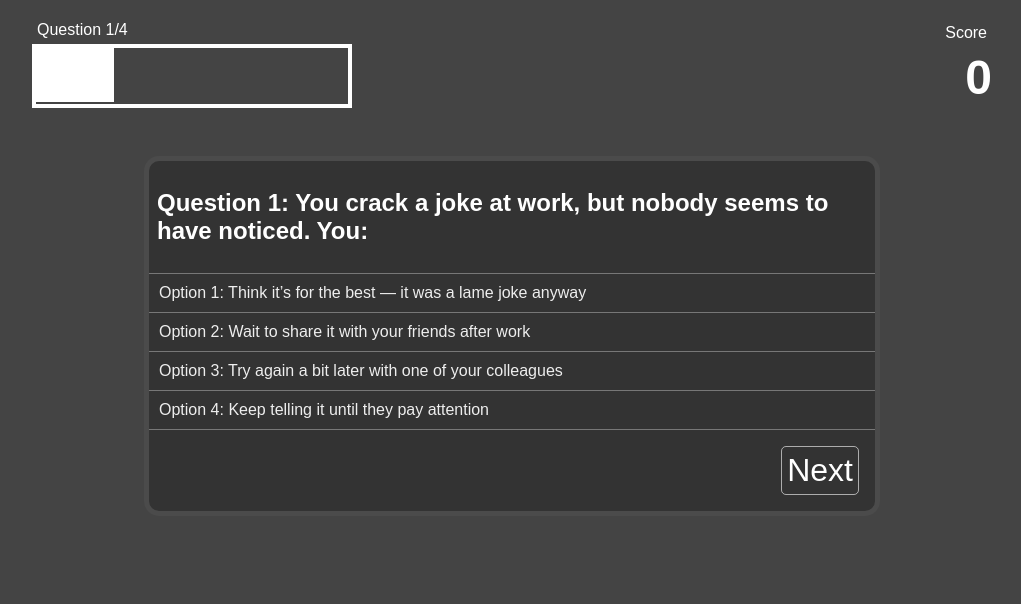
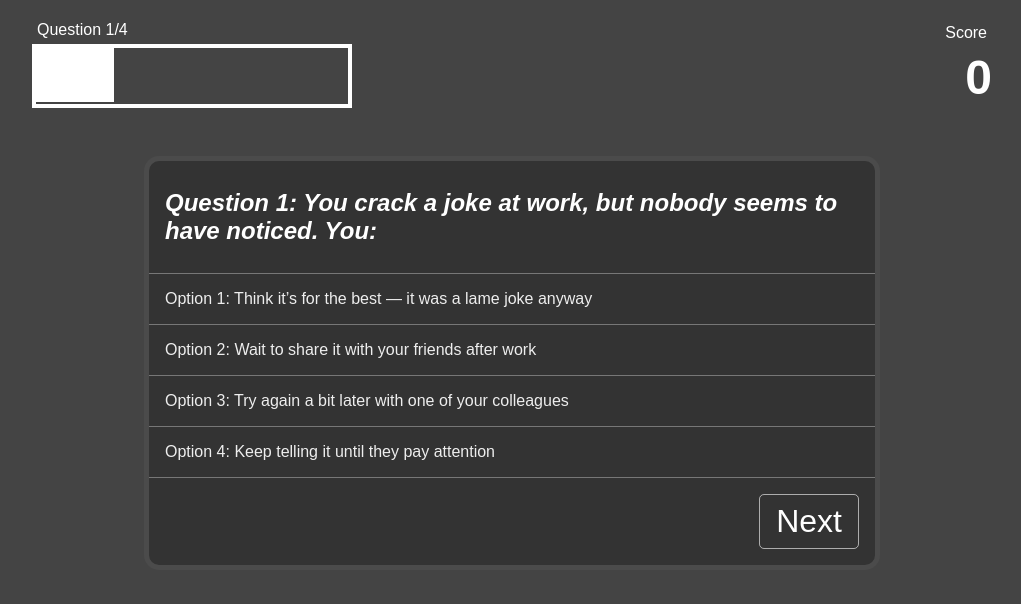
Before and after one commit to FrozenIce0617/React-Quiz-App, a React (Create React App) app: page /test in a window 1280 px wide. Shown: the top 604 px of the page, without its empty margins (128-1149 px from the left). Built offline with nearby package versions, Linux system fonts and the light colour scheme; data requests are answered from the project's data file.

Commit message:
update some styles

```diff
--- a/src/components/Quiz/index.tsx
+++ b/src/components/Quiz/index.tsx
@@ -59,7 +59,8 @@ const QuizWrapper = styled.div`
 `;
 
 const QuestionWrapper = styled.h2`
-  padding: 0.5rem;
+  padding: 0.5rem 1rem 0.5rem 1rem;
+  font-style: italic;
 `;
 
 const OptonsWrapper = styled.div`
@@ -73,7 +74,7 @@ interface OptionProps {
 
 const Option = styled.div<OptionProps>`
   list-style: none;
-  padding: 10px;
+  padding: 1rem;
   border-top: 1px solid rgba(220, 220, 220, 0.4);
   cursor: hand;
   transition-property: opacity, transform;
--- a/src/themes/index.ts
+++ b/src/themes/index.ts
@@ -19,7 +19,8 @@ const DarkTheme = createGlobalStyle`
   }
 
   .button-link {
-    padding: 5px;
+    font-size: 2rem;
+    padding: 0.5rem 1rem;
     border: 1px solid rgba(255, 255, 255, 0.6);
     border-radius: 5px;
     cursor: pointer;
```
Also changed, not shown: src/pages/Test/index.tsx (+0 -1 lines).
